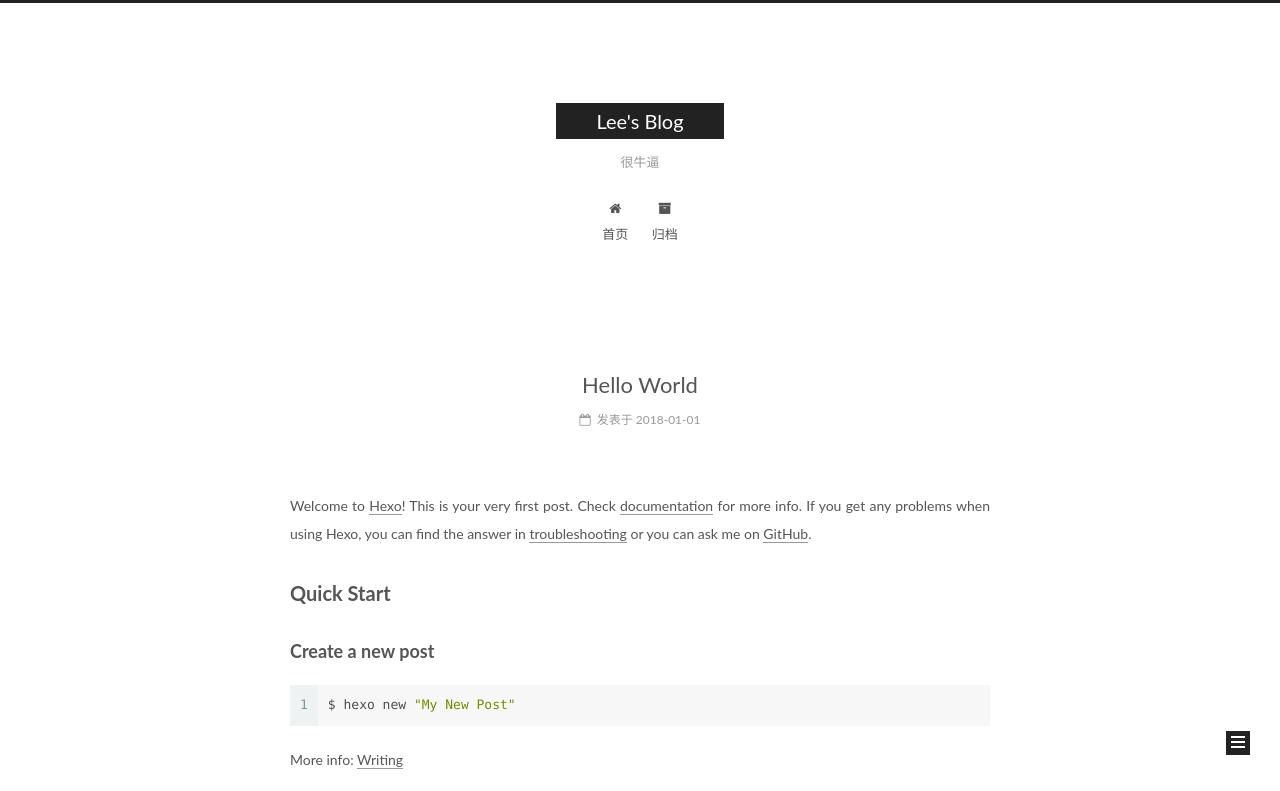
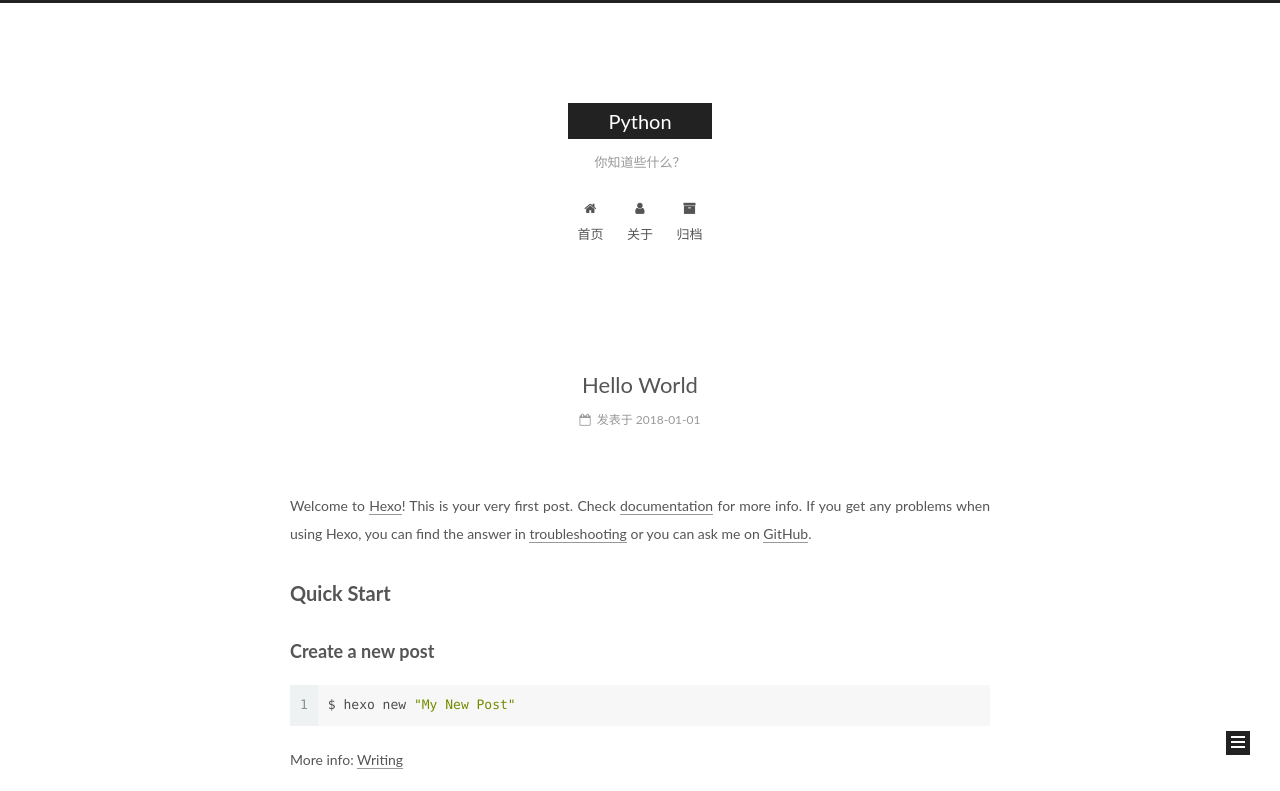
Before and after one commit to yangkkokk/HeroicLee.github.io, a plain HTML site: page index.html in a window 1280 px wide. Shown: the top 791 px of the page. Drawn offline with Linux system fonts and the light colour scheme.

Commit message:
站点更新:2018-01-01 20/50/56

```diff
--- a/css/main.css
+++ b/css/main.css
@@ -1822,7 +1822,7 @@ pre .javascript .function {
   width: 4px;
   height: 4px;
   border-radius: 50%;
-  background: #9c7020;
+  background: #e05bdf;
 }
 .links-of-blogroll {
   font-size: 13px;
--- a/index.html
+++ b/index.html
@@ -80,12 +80,12 @@
 
 
 <meta property="og:type" content="website">
-<meta property="og:title" content="Lee&#39;s Blog">
+<meta property="og:title" content="Python">
 <meta property="og:url" content="HeroicLee.github.io/index.html">
-<meta property="og:site_name" content="Lee&#39;s Blog">
+<meta property="og:site_name" content="Python">
 <meta property="og:locale" content="zh-Hans">
 <meta name="twitter:card" content="summary">
-<meta name="twitter:title" content="Lee&#39;s Blog">
+<meta name="twitter:title" content="Python">
 
 
 
@@ -121,7 +121,7 @@
 
 
 
-  <title>Lee's Blog</title>
+  <title>Python</title>
 
 
 
@@ -152,12 +152,12 @@
     <div class="custom-logo-site-title">
       <a href="/"  class="brand" rel="start">
         <span class="logo-line-before"><i></i></span>
-        <span class="site-title">Lee's Blog</span>
+        <span class="site-title">Python</span>
         <span class="logo-line-after"><i></i></span>
       </a>
     </div>
 
-        <p class="site-subtitle">很牛逼</p>
+        <p class="site-subtitle">你知道些什么？</p>
 
   </div>
 
@@ -183,6 +183,16 @@
               <i class="menu-item-icon fa fa-fw fa-home"></i> <br />
 
             首页
+          </a>
+        </li>
+
+
+        <li class="menu-item menu-item-about">
+          <a href="/about/" rel="section">
+
+              <i class="menu-item-icon fa fa-fw fa-user"></i> <br />
+
+            关于
           </a>
         </li>
 
@@ -238,7 +248,7 @@
     </span>
 
     <span hidden itemprop="publisher" itemscope itemtype="http://schema.org/Organization">
-      <meta itemprop="name" content="Lee's Blog">
+      <meta itemprop="name" content="Python">
     </span>
 
 
@@ -300,7 +310,7 @@
 
 
 
-            <p>Welcome to <a href="https://hexo.io/" target="_blank" rel="noopener">Hexo</a>! This is your very first post. Check <a href="https://hexo.io/docs/" target="_blank" rel="noopener">documentation</a> for more info. If you get any problems when using Hexo, you can find the answer in <a href="https://hexo.io/docs/troubleshooting.html" target="_blank" rel="noopener">troubleshooting</a> or you can ask me on <a href="https://github.com/hexojs/hexo/issues">GitHub</a>.</p>
+            <p>Welcome to <a href="https://hexo.io/" target="_blank" rel="noopener">Hexo</a>! This is your very first post. Check <a href="https://hexo.io/docs/" target="_blank" rel="noopener">documentation</a> for more info. If you get any problems when using Hexo, you can find the answer in <a href="https://hexo.io/docs/troubleshooting.html" target="_blank" rel="noopener">troubleshooting</a> or you can ask me on <a href="https://github.com/hexojs/hexo/issues" target="_blank" rel="noopener">GitHub</a>.</p>
 <h2 id="Quick-Start"><a href="#Quick-Start" class="headerlink" title="Quick Start"></a>Quick Start</h2><h3 id="Create-a-new-post"><a href="#Create-a-new-post" class="headerlink" title="Create a new post"></a>Create a new post</h3><figure class="highlight bash"><table><tr><td class="gutter"><pre><span class="line">1</span><br></pre></td><td class="code"><pre><span class="line">$ hexo new <span class="string">"My New Post"</span></span><br></pre></td></tr></table></figure>
 <p>More info: <a href="https://hexo.io/docs/writing.html" target="_blank" rel="noopener">Writing</a></p>
 <h3 id="Run-server"><a href="#Run-server" class="headerlink" title="Run server"></a>Run server</h3><figure class="highlight bash"><table><tr><td class="gutter"><pre><span class="line">1</span><br></pre></td><td class="code"><pre><span class="line">$ hexo server</span><br></pre></td></tr></table></figure>
```
Also changed, not shown: 2018/01/01/hello-world/index.html (+16 -6 lines), archives/2018/01/index.html (+16 -6 lines), archives/2018/index.html (+16 -6 lines), archives/index.html (+16 -6 lines).
